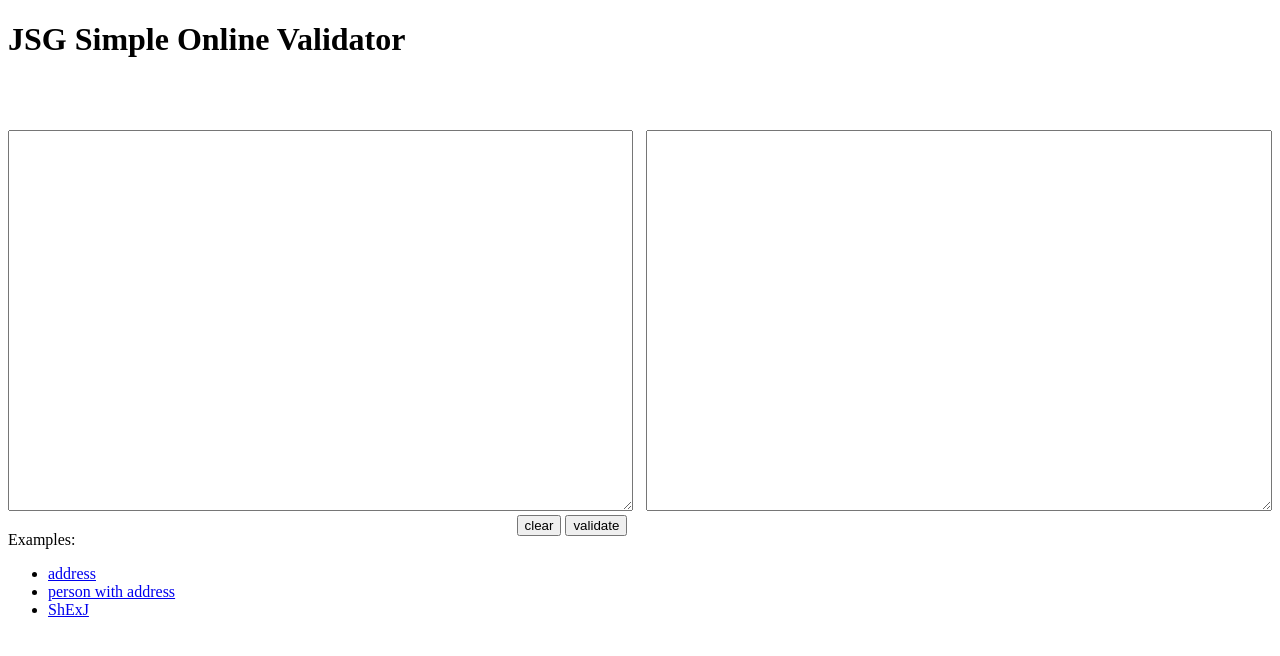
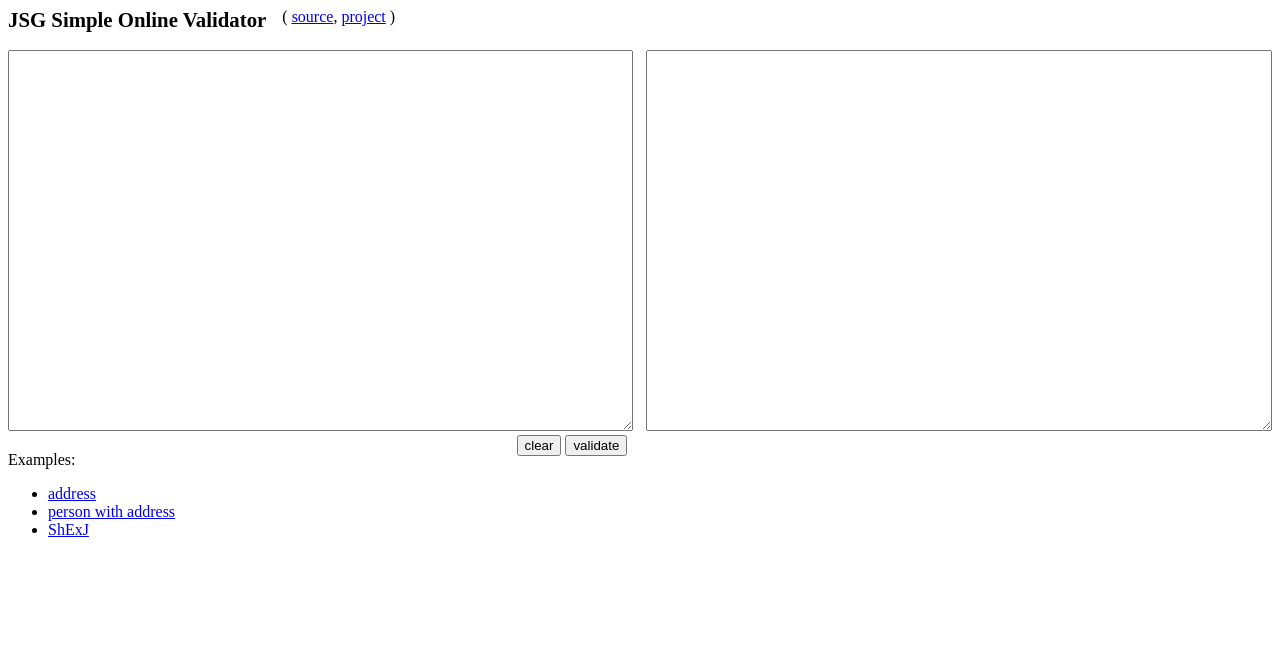
Before and after one commit to ericprud/jsg, a website: page doc/jsg-simple.html in a window 1280 px wide. Drawn offline with nearby package versions, Linux system fonts and the light colour scheme.

Commit message:
~ prettied up a bit

```diff
--- a/doc/jsg-simple.html
+++ b/doc/jsg-simple.html
@@ -5,6 +5,8 @@
     <title>JSG Simple Online Validator</title>
     <meta name="description" content="simple JSG demo" />
     <style>
+      h1 { font-size: 1.3em; }
+      h1, h1+p, p.status { margin: 0; }
     </style>
 
     <script src="https://www.w3.org/scripts/jquery/2.1/jquery.min.js"></script>
@@ -12,7 +14,13 @@
 
   <body>
 
-    <h1>JSG Simple Online Validator</h1>
+    <div>
+      <h1 style="float:left;">JSG Simple Online Validator</h1>
+      <p style="float:left; padding-left: 1em;">(
+      <a href="https://github.com/ericprud/jsg/blob/master/doc/jsg-simple.js">source</a>, <a href="https://github.com/ericprud/jsg">project</a>
+      )</p>
+      <div style="clear: both;"></div>
+    </div>
 
     <div style="width: 100%;">
       <div id="schema" style="float:left; width: 49%;">
--- a/doc/jsg-simple.js
+++ b/doc/jsg-simple.js
@@ -278,7 +278,7 @@ function validate () {
   var schema = Schema(parsed);
   var data = JSON.parse($("#data textarea").val());
   var errors = schema.validator().validate(data);
-  $("#results").text(errors);
+  $("#results").text(errors.join("\n"));
 }
 
 $("#clear").on("click", clear);
```
